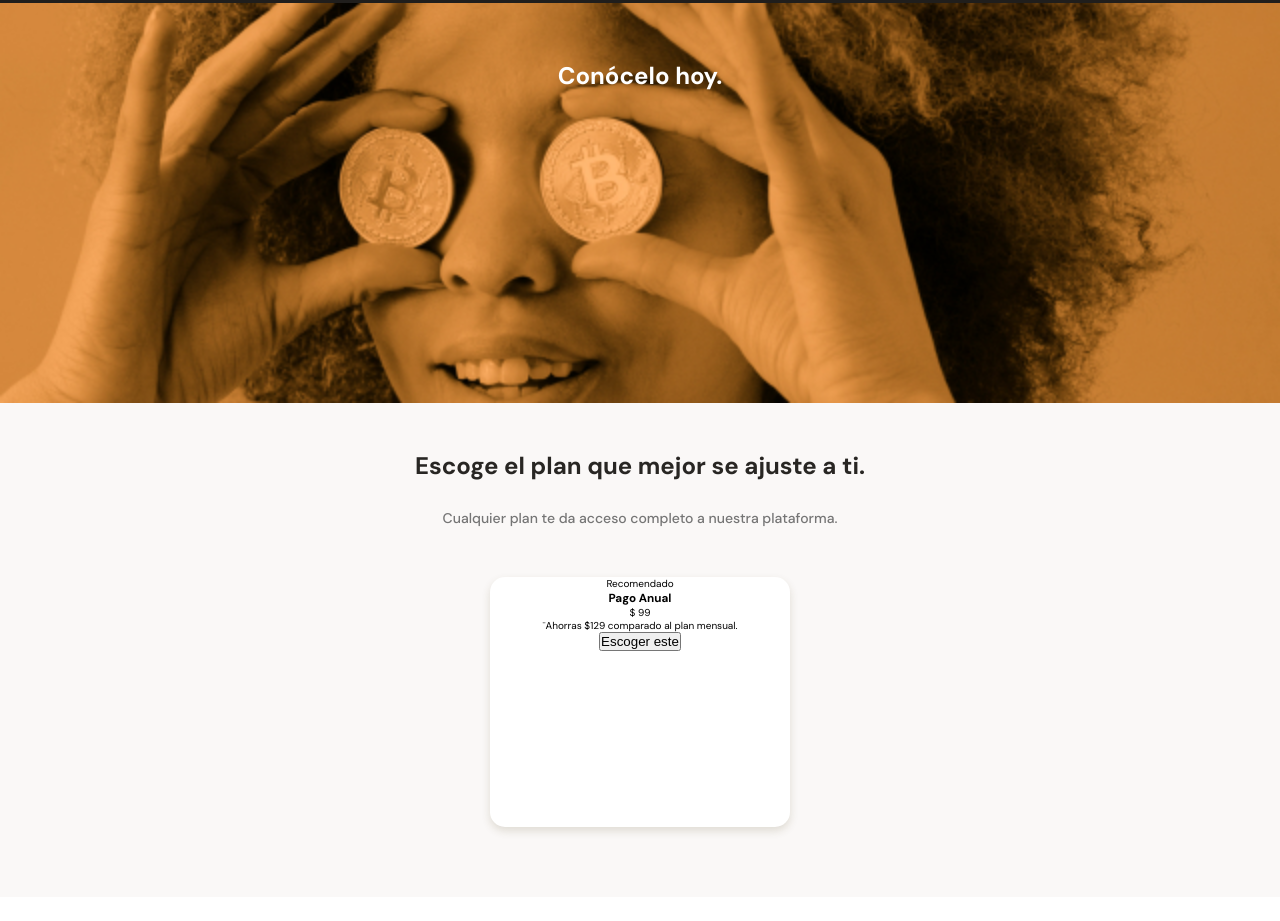
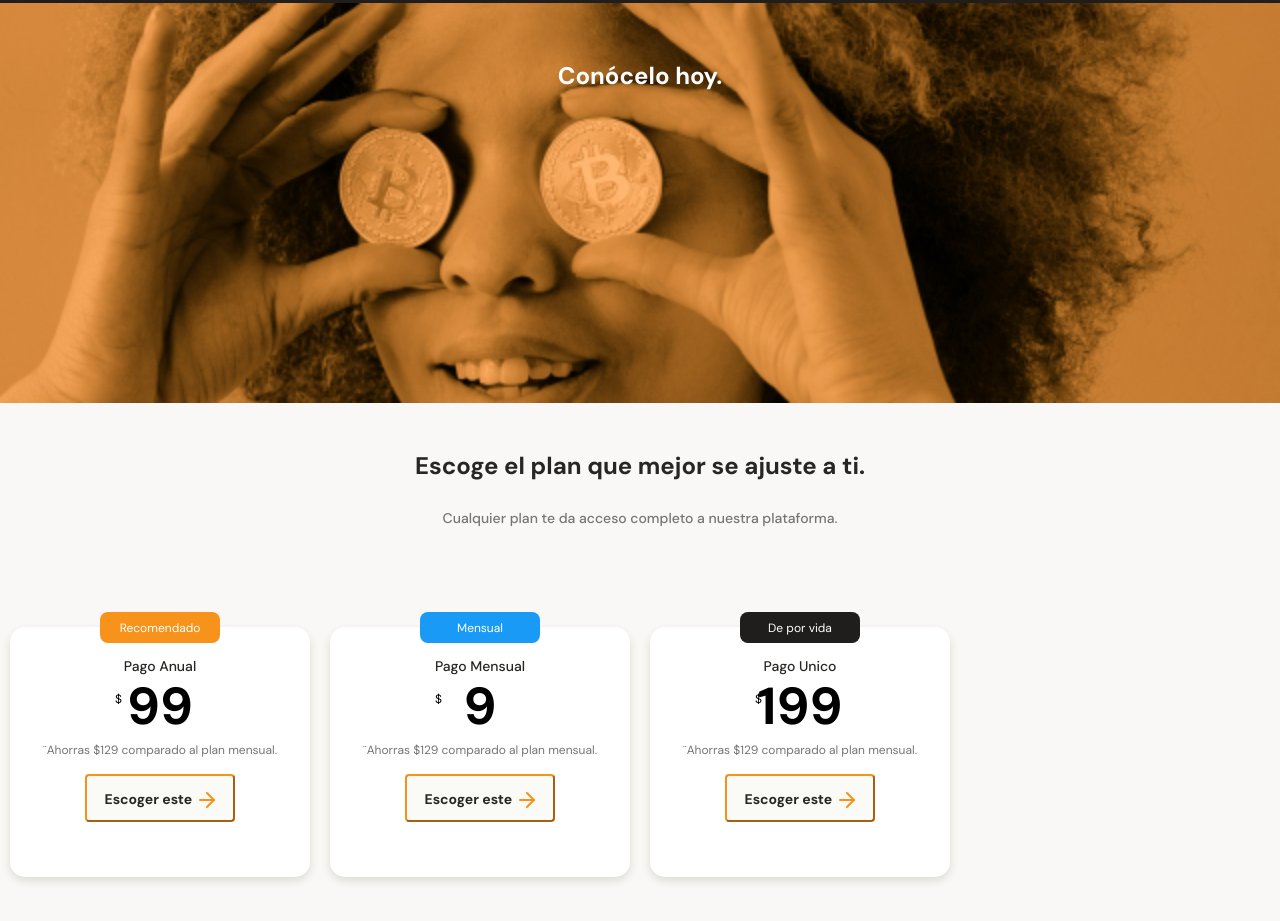
Before and after one commit to SamuelUlises/MobileFirst, a plain HTML site: page index.html in a window 1280 px wide. Shown: the part 2347-3268 px from the top of the page. Before the commit the page ends 3244 px from the top, so only its background shows below. Drawn offline with Linux system fonts and the light colour scheme.

Commit message:
Se añadieron las 2 cartas más de planes y se agrego el scroll overflow-x

```diff
--- a/index.html
+++ b/index.html
@@ -127,7 +127,25 @@
                     <p class="recommended">Recomendado</p>
                     <div class="plan-info-container">
                         <h3 class="plan-card--title">Pago Anual</h3>
-                        <p class="plan-card-price"><span>$</span> 99</p>
+                        <p class="plan-card--price"><span>$</span> 99</p>
+                        <p class="plan-card--saving">¨Ahorras $129 comparado al plan mensual.</p>
+                        <button class="plan-card--ca">Escoger este <span></span></button>
+                    </div>
+                </article>
+                <article class="plans-container--card">
+                    <p class="monthly">Mensual</p>
+                    <div class="plan-info-container">
+                        <h3 class="plan-card--title">Pago Mensual</h3>
+                        <p class="plan-card--price"><span>$</span> 9</p>
+                        <p class="plan-card--saving">¨Ahorras $129 comparado al plan mensual.</p>
+                        <button class="plan-card--ca">Escoger este <span></span></button>
+                    </div>
+                </article>
+                <article class="plans-container--card">
+                    <p class="lifetime">De por vida</p>
+                    <div class="plan-info-container">
+                        <h3 class="plan-card--title">Pago Unico</h3>
+                        <p class="plan-card--price"><span>$</span> 199</p>
                         <p class="plan-card--saving">¨Ahorras $129 comparado al plan mensual.</p>
                         <button class="plan-card--ca">Escoger este <span></span></button>
                     </div>
--- a/styles.css
+++ b/styles.css
@@ -399,15 +399,97 @@ main{
     color: #757575;
 }
 
+.plans-container--slider{
+    display: flex;
+    height: 316px;
+    overflow-x: scroll;
+    overscroll-behavior-x: contain;
+    scroll-snap-type: x proximity;
+}
+
 .plans-container--card{
     position: relative;
+    scroll-snap-align: center;
     width: 70%;
     min-width: 230px;
     max-width: 300px;
     height: 250px;
-    margin: 50px auto 0;
+    margin: 50px 10px 0;
     padding: 0 15px;
     background-color: var(--just-white);
     border-radius: 15px;
     box-shadow: 0 4px 8px rgba(89, 73, 30, 0.16);
 }
+
+.recommended, .monthly, .lifetime{
+    position: absolute;
+    width: 120px;
+    height: 31px;
+    top: -15px;
+    left: calc(50% - 60px);
+    font-size: 1.2rem;
+    padding: 8px;
+    background-color: var(--bitcoin-orange);
+    border-radius: 8px;
+    color: var(--just-white);
+}
+
+.monthly{
+    background-color: var(--secondary-blue);
+}
+
+.lifetime{
+    background-color: var(--warm-black);
+}
+
+.plan-card--title{
+    padding-top: 30px;
+    font-size: 1.4rem;
+    font-weight: 500;
+    line-height: 1.8rem;
+    color: var(--balck);
+}
+
+.plan-card--price{
+    position: relative;
+    padding: 5px 0px;
+    font-size: 5.2rem;
+    font-weight: bold;
+    line-height: 5.3rem;
+}
+
+.plan-card--price span{
+    position: absolute;
+    font-size: 1.2rem;
+    font-weight: 300;
+    margin-top: -7px;
+    left: calc(50% - 45px);
+}
+
+.plan-card--saving{
+    font-size: 1.2rem;
+    color: #757575;
+    padding-top: 4px;
+    padding-bottom: 16px;
+}
+
+.plan-card--ca{
+    width: 150px;
+    height: 48px;
+    background-color: #fafBf7;
+    border-color: var(--bitcoin-orange);
+    border-radius: 4px;
+    font-size: 1.4rem;
+    font-weight: bold;
+    line-height: 1.3rem;
+    color: var(--balck);
+    font-family: 'DM Sans', sans-serif;
+}
+
+.plan-card--ca span{
+    display: inline-block;
+    width: 20px;
+    height: 20px;
+    background-image: url("./assets/icons/orange-right-arrow.svg");
+    vertical-align: text-bottom;
+}
```
